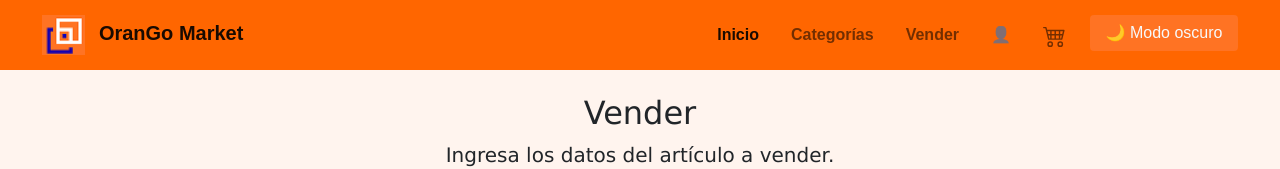
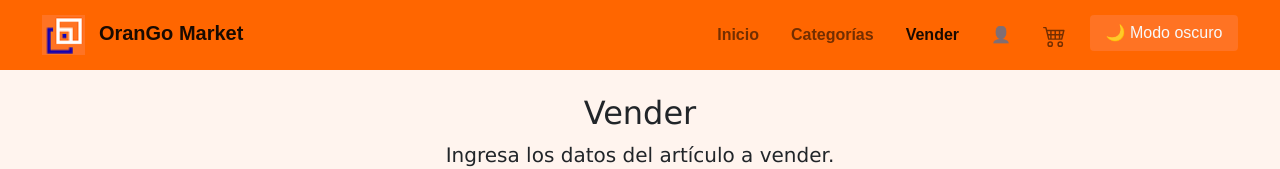
Before and after one commit to chimihch/proyectofinaljap.github.io, a plain HTML site: page sell.html in a window 1280 px wide. Shown: the top 169 px of the page. Drawn offline with Linux system fonts and the light colour scheme; a script that the page names is missing.

Commit message:
navbar fix

```diff
--- a/sell.html
+++ b/sell.html
@@ -27,13 +27,13 @@
       <div class="collapse nav navbar-collapse justify-content-end" id="navbarNav">
         <ul class="menus navbar-nav m-0">
           <li class="nav-item">
-            <a class="nav-link active" href="index.html">Inicio</a>
+            <a class="nav-link" href="index.html">Inicio</a>
           </li>
           <li class="nav-item">
             <a class="nav-link" href="categories.html">Categorías</a>
           </li>
           <li class="nav-item">
-            <a class="nav-link" href="sell.html">Vender</a>
+            <a class="nav-link active" href="sell.html">Vender</a>
           </li>
           <li class="nav-item">
             <a class="nav-link" href="my-profile.html">👤 <span id="user-name"></span></a>
```
